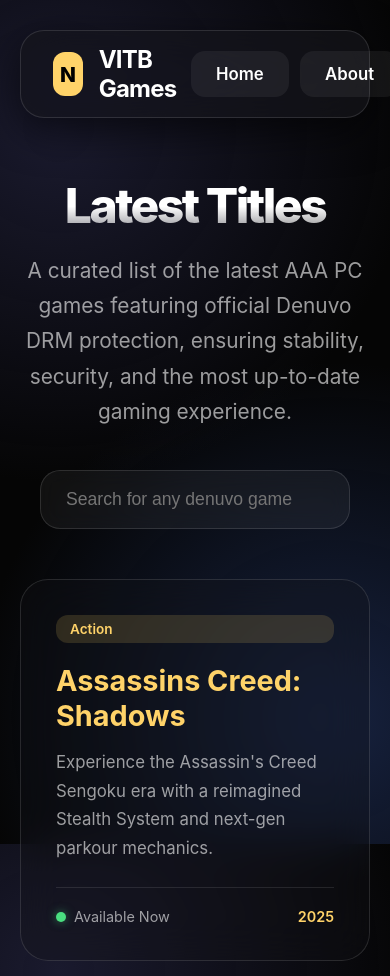
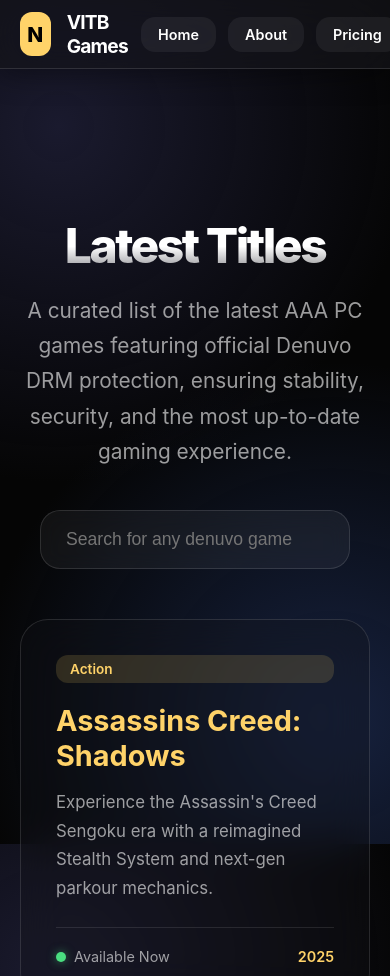
Before and after one commit to nooblyxmad/my-website, a plain HTML site: page games/titles/index.html in a window 390 px wide. Shown: the top 976 px of the page. Drawn offline with Linux system fonts and the light colour scheme.

Commit message:
pc+mobile premium titles (denuvo), liquid ui

```diff
--- a/games/titles/index.html
+++ b/games/titles/index.html
@@ -46,15 +46,32 @@
     }
     .liquid-interactive:hover::before { opacity: 1; }
 
-    /* Navbar - Enlarged Liquid Style */
-    .navbar-container { position: fixed; top: 30px; left: 0; right: 0; z-index: 1000; display: flex; justify-content: center; padding: 0 20px; }
+    /* ===== RECTANGULAR FULL-WIDTH NAVBAR PANEL ===== */
+    .navbar-container {
+      position: fixed;
+      top: 0; /* Starts exactly at the top */
+      left: 0;
+      right: 0;
+      z-index: 1000;
+      display: flex;
+      justify-content: center;
+    }
+
     .navbar {
-      display: flex; align-items: center; justify-content: space-between;
-      width: 100%; max-width: 1050px; padding: 14px 32px;
-      background: var(--glass-bg); backdrop-filter: blur(25px) saturate(180%); -webkit-backdrop-filter: blur(25px) saturate(180%);
-      border: 1px solid var(--glass-border); border-radius: 24px;
-      box-shadow: 0 12px 40px rgba(0, 0, 0, 0.6);
+      display: flex;
+      align-items: center;
+      justify-content: space-between;
+      width: 100%; /* Spans full width */
+      max-width: 100%;
+      padding: 18px 60px; /* Panel padding */
+      background: var(--glass-bg);
+      backdrop-filter: blur(25px) saturate(180%);
+      -webkit-backdrop-filter: blur(25px) saturate(180%);
+      border-bottom: 1px solid var(--glass-border); /* Border only on bottom */
+      border-radius: 0; /* Complete rectangle */
+      box-shadow: 0 4px 30px rgba(0, 0, 0, 0.4);
     }
+
     .nav-left { display: flex; align-items: center; gap: 16px; }
     .logo { width: 44px; height: 44px; border-radius: 12px; background: var(--accent); color: #000; display: flex; align-items: center; justify-content: center; font-weight: 800; font-size: 1.3rem; }
     .site-name { font-weight: 700; font-size: 1.5rem; letter-spacing: -0.8px; }
@@ -70,7 +87,7 @@
     .nav-btn span { position: relative; z-index: 1; }
 
     /* Main */
-    .main-content { padding: 180px 20px 80px; max-width: 1200px; margin: 0 auto; }
+    .main-content { padding: 220px 20px 80px; max-width: 1200px; margin: 0 auto; }
     .page-header { text-align: center; margin-bottom: 40px; }
     .page-title { font-size: 4rem; font-weight: 800; letter-spacing: -2.5px; margin-bottom: 20px; background: linear-gradient(to bottom, #fff 50%, rgba(255,255,255,0.5)); -webkit-background-clip: text; -webkit-text-fill-color: transparent; line-height: 1.1; }
     .page-description { color: var(--text-muted); font-size: 1.3rem; line-height: 1.7; max-width: 800px; margin: 0 auto; }
@@ -96,7 +113,13 @@
 
     footer { text-align: center; padding: 60px 20px 40px; font-size: 1rem; color: rgba(255,255,255,0.3); border-top: 1px solid var(--glass-border); }
 
-    @media (max-width: 768px) { .page-title { font-size: 3rem; } .games-grid { grid-template-columns: 1fr; } }
+    @media (max-width: 850px) {
+      .page-title { font-size: 3rem; }
+      .games-grid { grid-template-columns: 1fr; }
+      .navbar { padding: 10px 20px; }
+      .site-name { font-size: 1.2rem; }
+      .nav-btn { padding: 8px 16px; font-size: 0.9rem; }
+    }
   </style>
 </head>
 <body>
```
